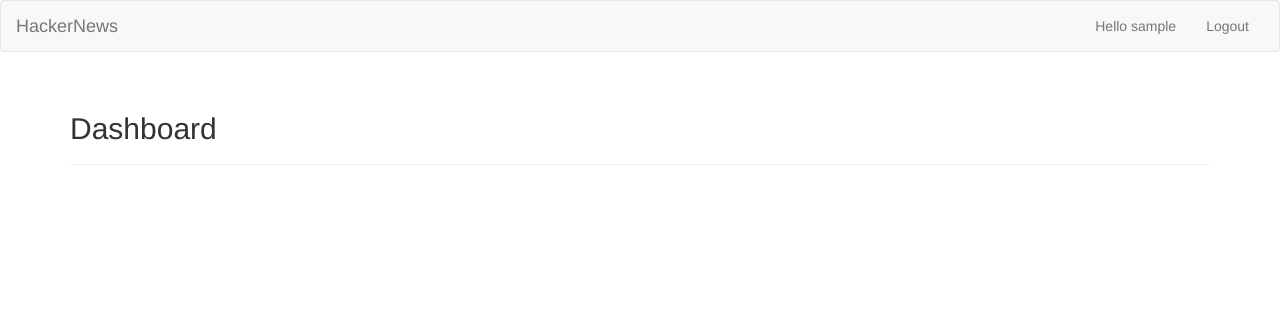
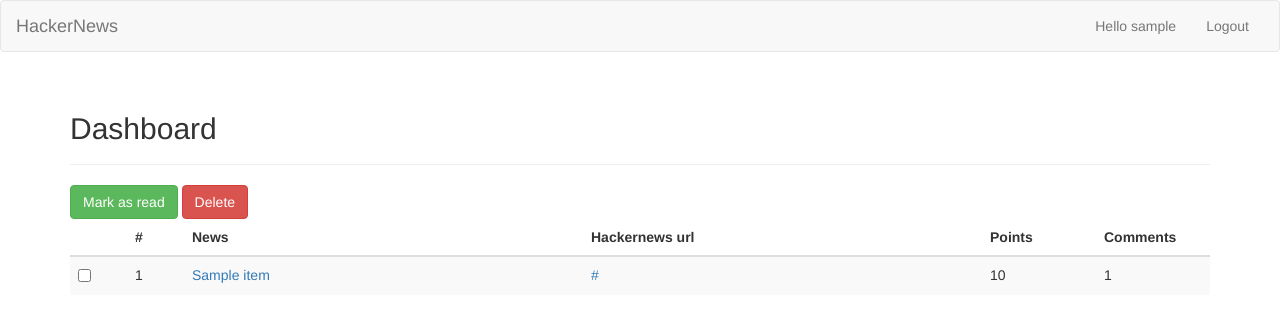
Before and after one commit to dbajpeyi/hackernews-clone, a Django app: page /news/ in a window 1280 px wide. Shown: the top 322 px of the page. Run offline with Django 3.2, Linux system fonts and the light colour scheme; a user stored in the database is signed in; tables that the repository leaves empty hold one stand-in row (values such as "Sample post"); some libraries are stand-ins or nearby versions.

Commit message:
django table with form with actions to mark as read and delete

```diff
--- a/project/news/templates/news/home.html
+++ b/project/news/templates/news/home.html
@@ -1,13 +1,45 @@
 <!DOCTYPE html>
 <html>
     {% include 'news/base.html' %}
+    <style>
+     table { table-layout: fixed; }
+      table th, table td { overflow: hidden; }
+    </style>
 
     <body>
       <div class="container">
         <div class="page-header">
           <h2>Dashboard</h2>
         </div>
+        <div class="table-responsive">
+        <form method="POST">
+          {% csrf_token %}
+          <button type="submit" class="btn btn-success">Mark as read</button>
+          <button type="submit" class="btn btn-danger">Delete</button>
+          <table class="table table-bordred table-striped">
+          <thead>
+            <th style="width:5%;"></th>
+            <th style="width:5%;">#</th>
+            <th style="width:35%;">News</th>
+            <th style="width:35%;">Hackernews url</th>
+            <th style="width:10%;">Points</th>
+            <th style="width:10%;">Comments</th>
+          </thead>
+          <tbody>
+          {% for item in items %}
+            <tr>
+               <td><input type="checkbox" name="item_id" value="{{item.ext_id}}" /></td>
+               <td>{{forloop.counter}}</td>
+               <td><a href="{{item.item.url}}">{{item.item.title}}</a></td>
+               <td> <a href="{{item.item.hacker_news_url}}">{{item.item.hacker_news_url}}</td>
+               <td> {{item.item.points}}</td>
+               <td> {{item.item.comments}}</td>
+            </tr>
+          {% endfor %}
+          </tbody>
+          </table>
+        </form>
+        </div>
       </div>
-
     </body>
 </html>
--- a/project/news/views.py
+++ b/project/news/views.py
@@ -17,8 +17,13 @@ from news.forms import UserForm
 class HomeView(View):
 
     def get(self, request):
+        items = DashboardItem.objects.select_related('item').filter(profile__user=request.user)
         return render(request,
-            'news/home.html', {})
+            'news/home.html', {'items' : items})
+
+    def post(self, request):
+        print request.POST
+        return HttpResponseRedirect('/news/')
 
 
 
```
